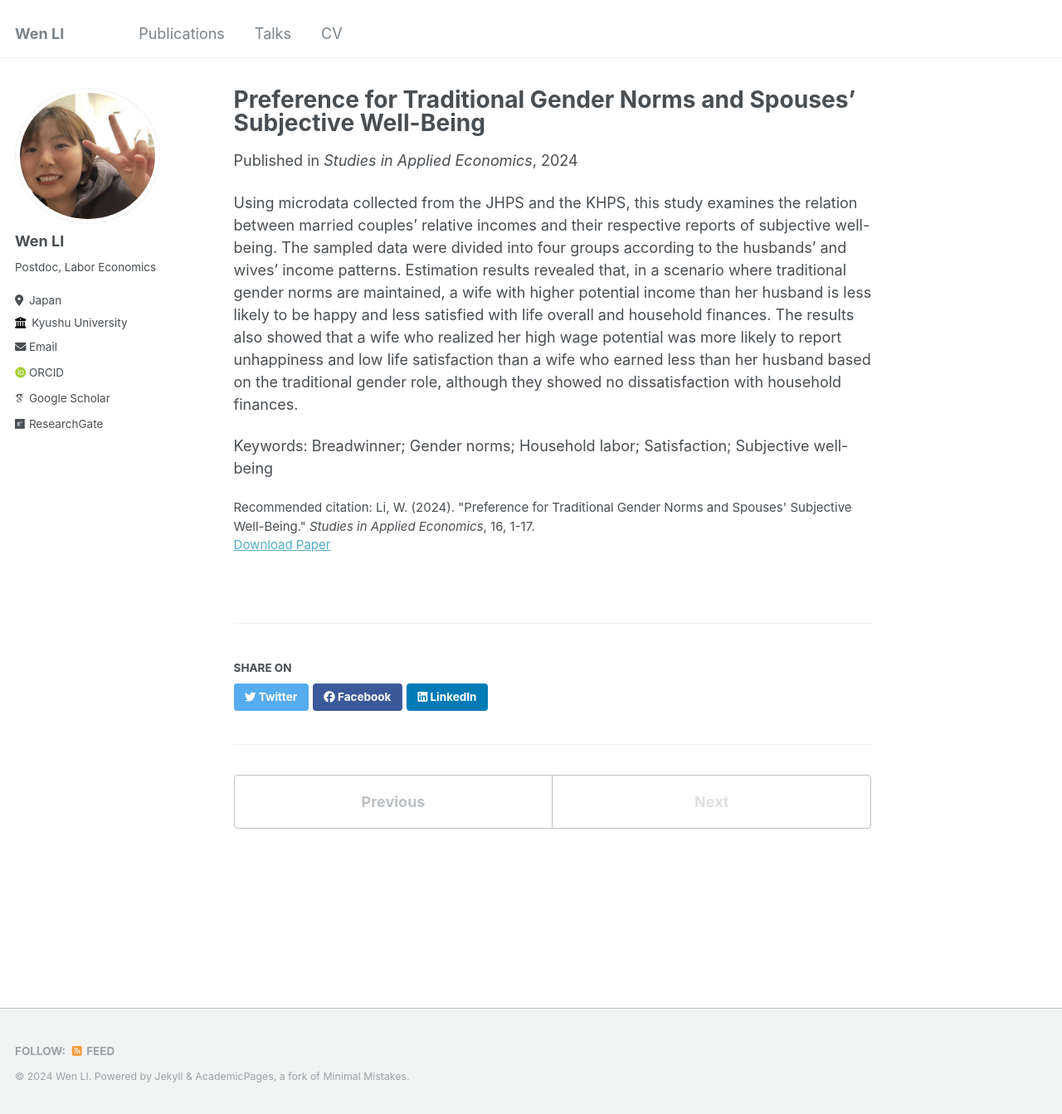
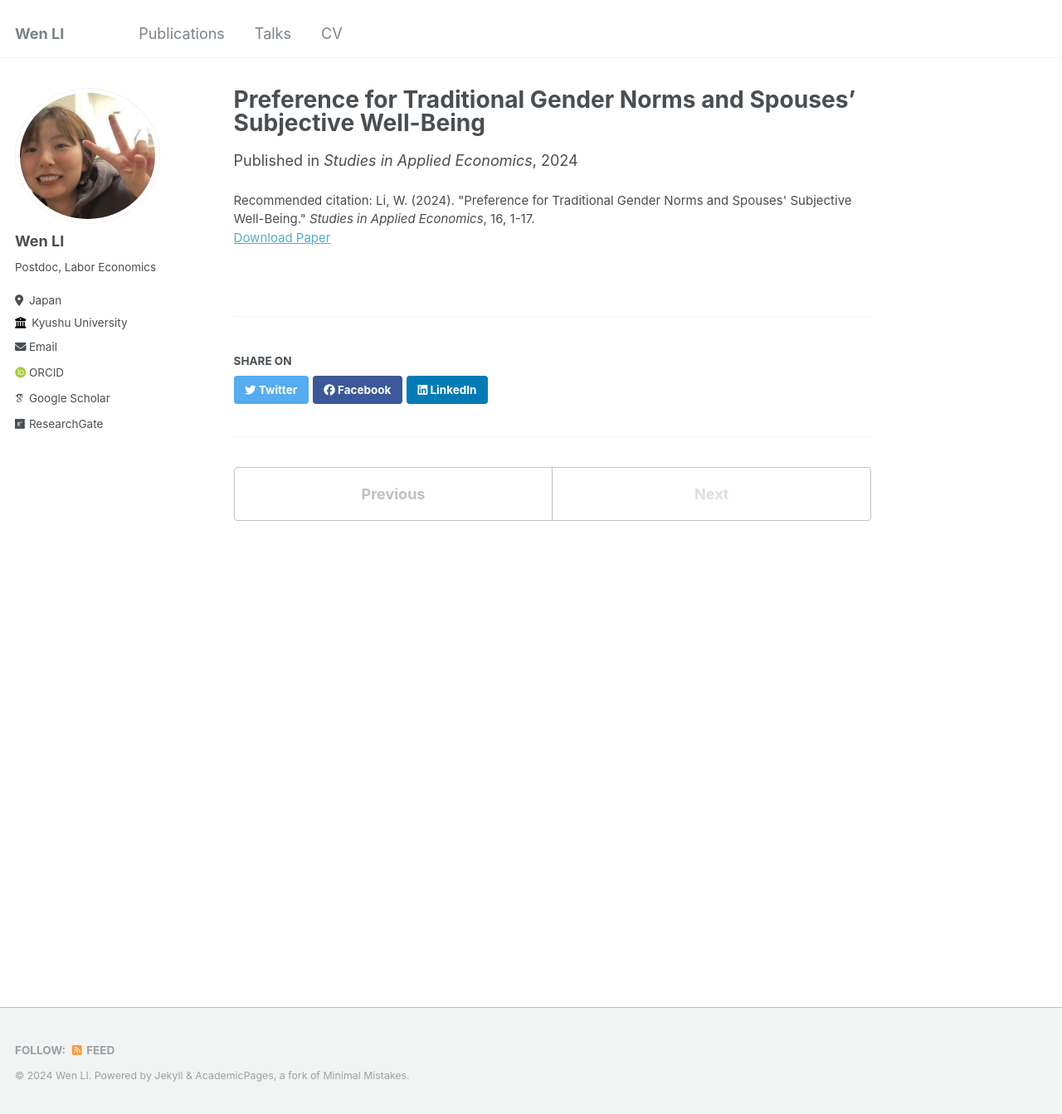
Before and after one commit to wenli-econ/wenli-econ.github.io, a Jekyll site: the page built from _publications/2024-04-01-preference-traditional-gender-norms-spouses-wellbeing-number-4.md, in a window 1280 px wide and 1343 px high. Shown: the whole window at 83% size. Built offline with Jekyll 4.4.1, drawn with Linux system fonts in a browser that asks for light colours; some web fonts are replaced.

Commit message:
Update 2024-04-01-preference-traditional-gender-norms-spouses-wellbeing-number-4.md

```diff
--- a/_publications/2024-04-01-preference-traditional-gender-norms-spouses-wellbeing-number-4.md
+++ b/_publications/2024-04-01-preference-traditional-gender-norms-spouses-wellbeing-number-4.md
@@ -8,6 +8,6 @@ paperurl: 'https://www.keisoshobo.co.jp/book/b644599.html'
 citation: "Li, W. (2024). \"Preference for Traditional Gender Norms and Spouses' Subjective Well-Being.\" <i>Studies in Applied Economics</i>, 16, 1-17."
 ---
 
-Using microdata collected from the JHPS and the KHPS, this study examines the relation between married couples’ relative incomes and their respective reports of subjective well-being. The sampled data were divided into four groups according to the husbands’ and wives’ income patterns. Estimation results revealed that, in a scenario where traditional gender norms are maintained, a wife with higher potential income than her husband is less likely to be happy and less satisfied with life overall and household finances. The results also showed that a wife who realized her high wage potential was more likely to report unhappiness and low life satisfaction than a wife who earned less than her husband based on the traditional gender role, although they showed no dissatisfaction with household finances.
+<!-- Using microdata collected from the JHPS and the KHPS, this study examines the relation between married couples’ relative incomes and their respective reports of subjective well-being. The sampled data were divided into four groups according to the husbands’ and wives’ income patterns. Estimation results revealed that, in a scenario where traditional gender norms are maintained, a wife with higher potential income than her husband is less likely to be happy and less satisfied with life overall and household finances. The results also showed that a wife who realized her high wage potential was more likely to report unhappiness and low life satisfaction than a wife who earned less than her husband based on the traditional gender role, although they showed no dissatisfaction with household finances. -->
 
-Keywords: Breadwinner; Gender norms; Household labor; Satisfaction; Subjective well-being
+<!-- Keywords: Breadwinner; Gender norms; Household labor; Satisfaction; Subjective well-being -->
```
